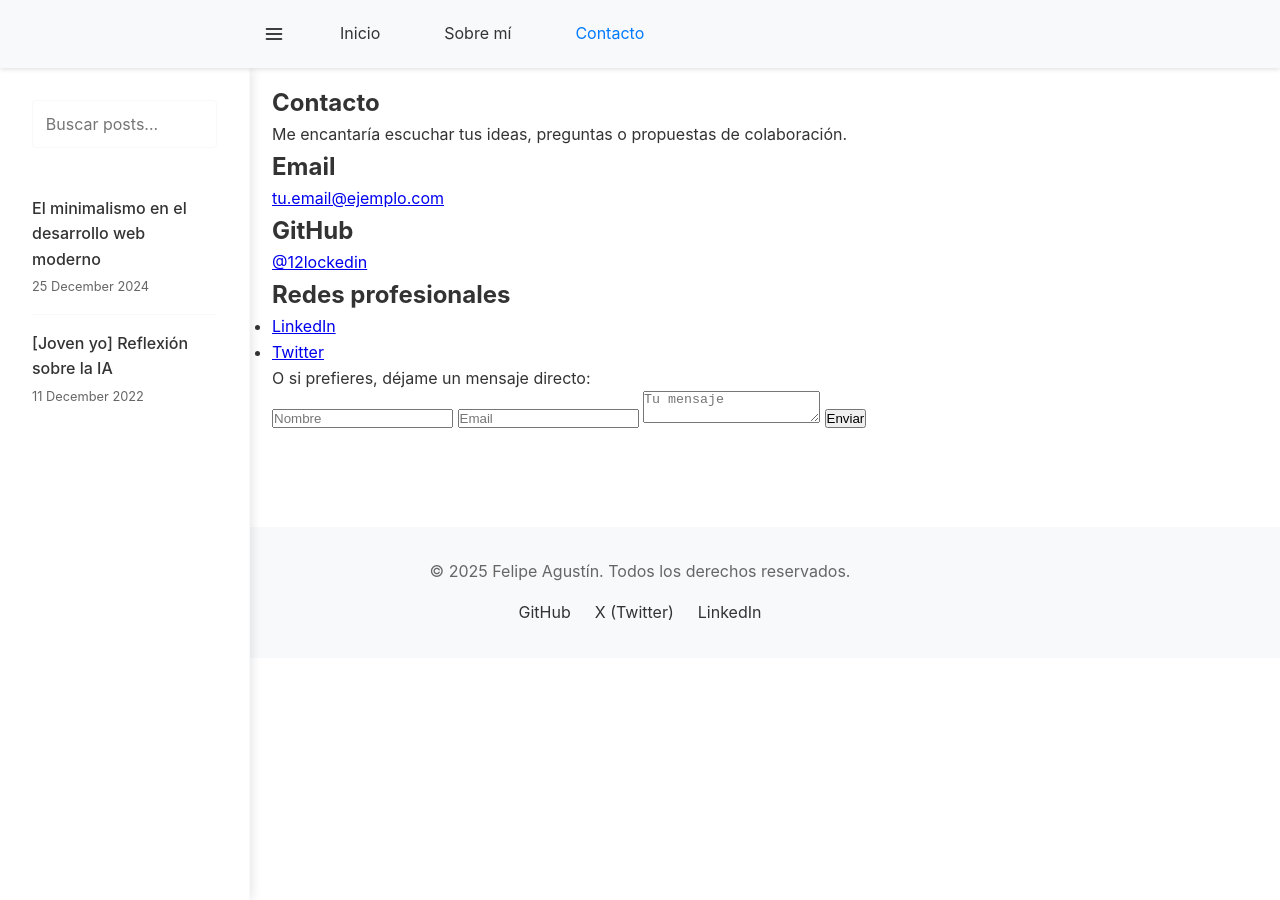
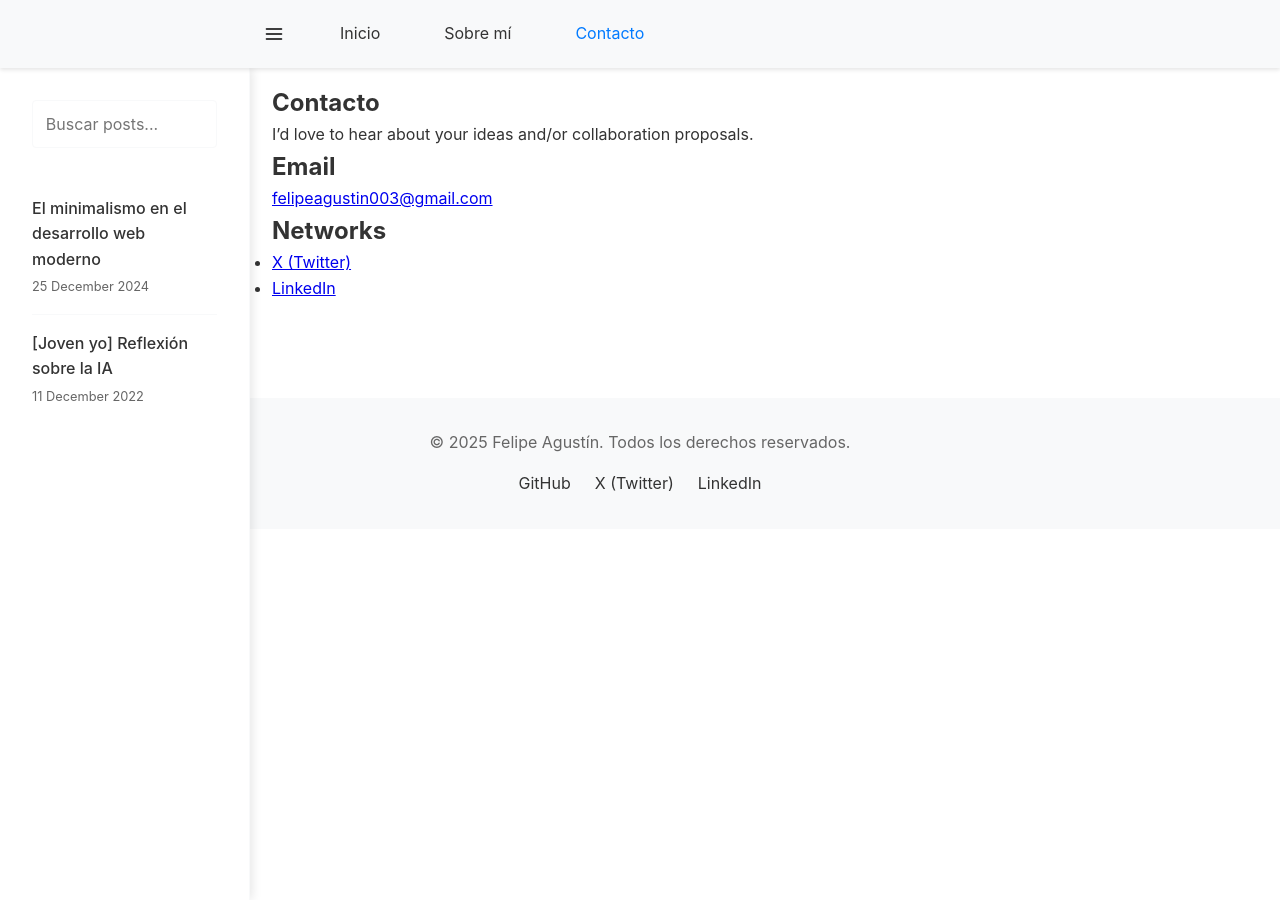
Before and after one commit to 12lockedin/12lockedin.github.io, a Jekyll site: the page built from _pages/contact.md, in a window 1280 px wide. Built offline with Jekyll 4.4.1, drawn with Linux system fonts in a browser that asks for light colours.

Commit message:
contact actualizado

```diff
--- a/_pages/contact.md
+++ b/_pages/contact.md
@@ -4,23 +4,11 @@ title: Contacto
 permalink: /contact/
 ---
 
-Me encantaría escuchar tus ideas, preguntas o propuestas de colaboración.
+I'd love to hear about your ideas and/or collaboration proposals.
 
 ## Email
-[tu.email@ejemplo.com](mailto:tu.email@ejemplo.com)
+[felipeagustin003@gmail.com](mailto:felipeagustin003@gmail.com)
 
-## GitHub
-[@12lockedin](https://github.com/12lockedin)
-
-## Redes profesionales
-- [LinkedIn](https://linkedin.com/in/tuUsuario)
-- [Twitter](https://twitter.com/tuUsuario)
-
-O si prefieres, déjame un mensaje directo:
-
-<form class="contact-form">
-    <input type="text" name="name" placeholder="Nombre" required>
-    <input type="email" name="email" placeholder="Email" required>
-    <textarea name="message" placeholder="Tu mensaje" required></textarea>
-    <button type="submit">Enviar</button>
-</form>
+## Networks
+- [X (Twitter)](https://x.com/felipeagustin0)
+- [LinkedIn](https://www.linkedin.com/in/felipeagcg/)
```
